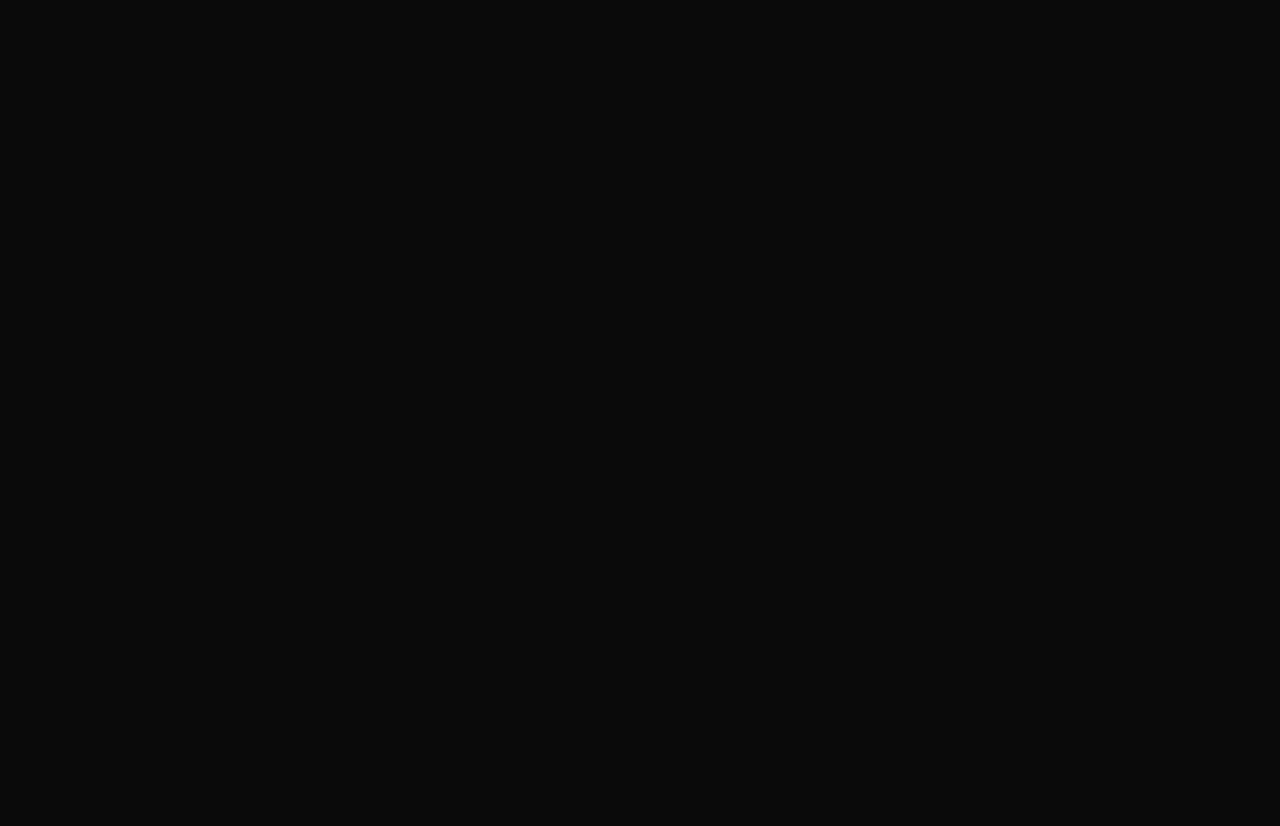
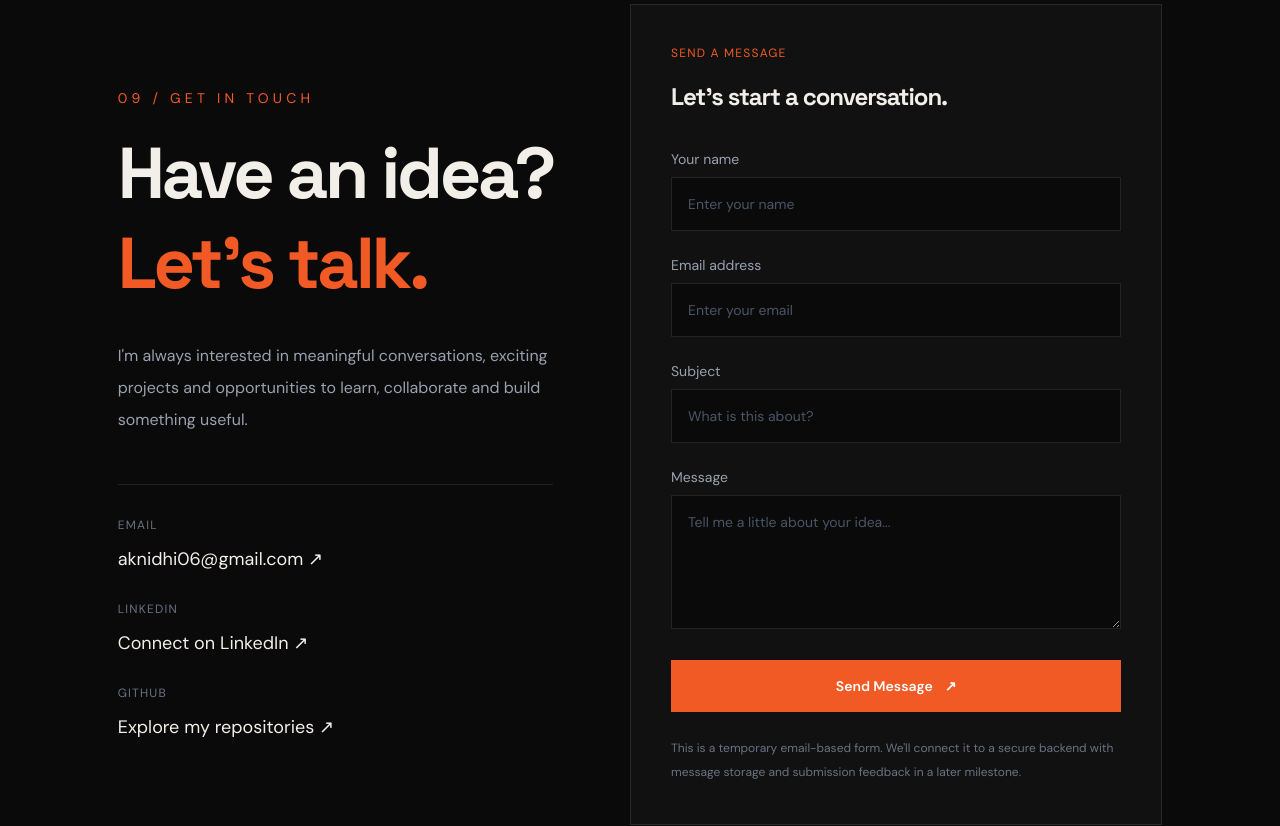
Before and after one commit to aknidhi/aman-portfolio, a Next.js app: page / in a window 1280 px wide. Shown: the part 9500-10326 px from the top of the page. Before the commit the page ends 9456 px from the top, so only its background shows below. Built offline with nearby package versions, Linux system fonts and the light colour scheme.

Commit message:
feat: add contact section

```diff
--- a/src/app/page.tsx
+++ b/src/app/page.tsx
@@ -1278,6 +1278,173 @@ export default function Home() {
 </section>
 
 
+{/* Contact Section */}
+<section
+  id="contact"
+  className="border-t border-white/10 px-6 py-28 md:px-16"
+>
+  <div className="page-container">
+
+    <div className="editorial-grid">
+
+      {/* Left Introduction */}
+      <div className="editorial-left">
+        <p className="mb-5 text-sm uppercase tracking-[0.3em] text-[#F15A24]">
+          09 / Get In Touch
+        </p>
+
+        <h2 className="text-5xl font-bold leading-tight md:text-7xl">
+          Have an idea?
+          <span className="text-[#F15A24]"> Let's talk.</span>
+        </h2>
+
+        <p className="mt-8 max-w-lg text-base leading-8 text-gray-400">
+          I'm always interested in meaningful conversations,
+          exciting projects and opportunities to learn,
+          collaborate and build something useful.
+        </p>
+
+        <div className="mt-12 space-y-7 border-t border-white/10 pt-8">
+
+          <div>
+            <p className="text-xs uppercase tracking-widest text-gray-500">
+              Email
+            </p>
+            <a
+              href="mailto:aknidhi06@gmail.com"
+              className="mt-3 inline-block text-lg text-white transition hover:text-[#F15A24]"
+            >
+              aknidhi06@gmail.com ↗
+            </a>
+          </div>
+
+          <div>
+            <p className="text-xs uppercase tracking-widest text-gray-500">
+              LinkedIn
+            </p>
+            <a
+              href="https://www.linkedin.com/in/aman-kumar-nidhi-484454209"
+              target="_blank"
+              rel="noreferrer"
+              className="mt-3 inline-block text-lg text-white transition hover:text-[#F15A24]"
+            >
+              Connect on LinkedIn ↗
+            </a>
+          </div>
+
+          <div>
+            <p className="text-xs uppercase tracking-widest text-gray-500">
+              GitHub
+            </p>
+            <a
+              href="https://github.com/aknidhi"
+              target="_blank"
+              rel="noreferrer"
+              className="mt-3 inline-block text-lg text-white transition hover:text-[#F15A24]"
+            >
+              Explore my repositories ↗
+            </a>
+          </div>
+
+        </div>
+      </div>
+
+      {/* Right Contact Form */}
+      <div className="editorial-right">
+        <form
+          action="mailto:aknidhi06@gmail.com"
+          method="post"
+          encType="text/plain"
+          className="border border-white/10 bg-[#111111] p-7 md:p-10"
+        >
+          <p className="text-xs uppercase tracking-widest text-[#F15A24]">
+            Send a message
+          </p>
+
+          <h3 className="mt-5 text-2xl font-bold">
+            Let's start a conversation.
+          </h3>
+
+          <div className="mt-9 space-y-6">
+
+            <div>
+              <label htmlFor="contact-name" className="mb-2 block text-sm text-gray-400">
+                Your name
+              </label>
+              <input
+                id="contact-name"
+                name="name"
+                type="text"
+                placeholder="Enter your name"
+                required
+                className="w-full border border-white/10 bg-[#0A0A0A] px-4 py-4 text-sm text-white outline-none transition placeholder:text-gray-600 focus:border-[#F15A24]"
+              />
+            </div>
+
+            <div>
+              <label htmlFor="contact-email" className="mb-2 block text-sm text-gray-400">
+                Email address
+              </label>
+              <input
+                id="contact-email"
+                name="email"
+                type="email"
+                placeholder="Enter your email"
+                required
+                className="w-full border border-white/10 bg-[#0A0A0A] px-4 py-4 text-sm text-white outline-none transition placeholder:text-gray-600 focus:border-[#F15A24]"
+              />
+            </div>
+
+            <div>
+              <label htmlFor="contact-subject" className="mb-2 block text-sm text-gray-400">
+                Subject
+              </label>
+              <input
+                id="contact-subject"
+                name="subject"
+                type="text"
+                placeholder="What is this about?"
+                required
+                className="w-full border border-white/10 bg-[#0A0A0A] px-4 py-4 text-sm text-white outline-none transition placeholder:text-gray-600 focus:border-[#F15A24]"
+              />
+            </div>
+
+            <div>
+              <label htmlFor="contact-message" className="mb-2 block text-sm text-gray-400">
+                Message
+              </label>
+              <textarea
+                id="contact-message"
+                name="message"
+                rows={5}
+                placeholder="Tell me a little about your idea..."
+                required
+                className="w-full resize-y border border-white/10 bg-[#0A0A0A] px-4 py-4 text-sm text-white outline-none transition placeholder:text-gray-600 focus:border-[#F15A24]"
+              />
+            </div>
+
+            <button
+              type="submit"
+              className="flex w-full items-center justify-center gap-3 bg-[#F15A24] px-6 py-4 text-sm font-semibold text-white transition hover:bg-[#d94b19]"
+            >
+              Send Message <span>↗</span>
+            </button>
+
+            <p className="text-xs leading-6 text-gray-500">
+              This is a temporary email-based form. We'll connect
+              it to a secure backend with message storage and
+              submission feedback in a later milestone.
+            </p>
+
+          </div>
+        </form>
+      </div>
+
+    </div>
+  </div>
+</section>
+
+
       {/* Footer */}
       <footer className="border-t border-white/10 px-6 py-6 text-center text-xs text-gray-600 md:px-16">
         © 2026 Aman Nidhi. All rights reserved.
```
